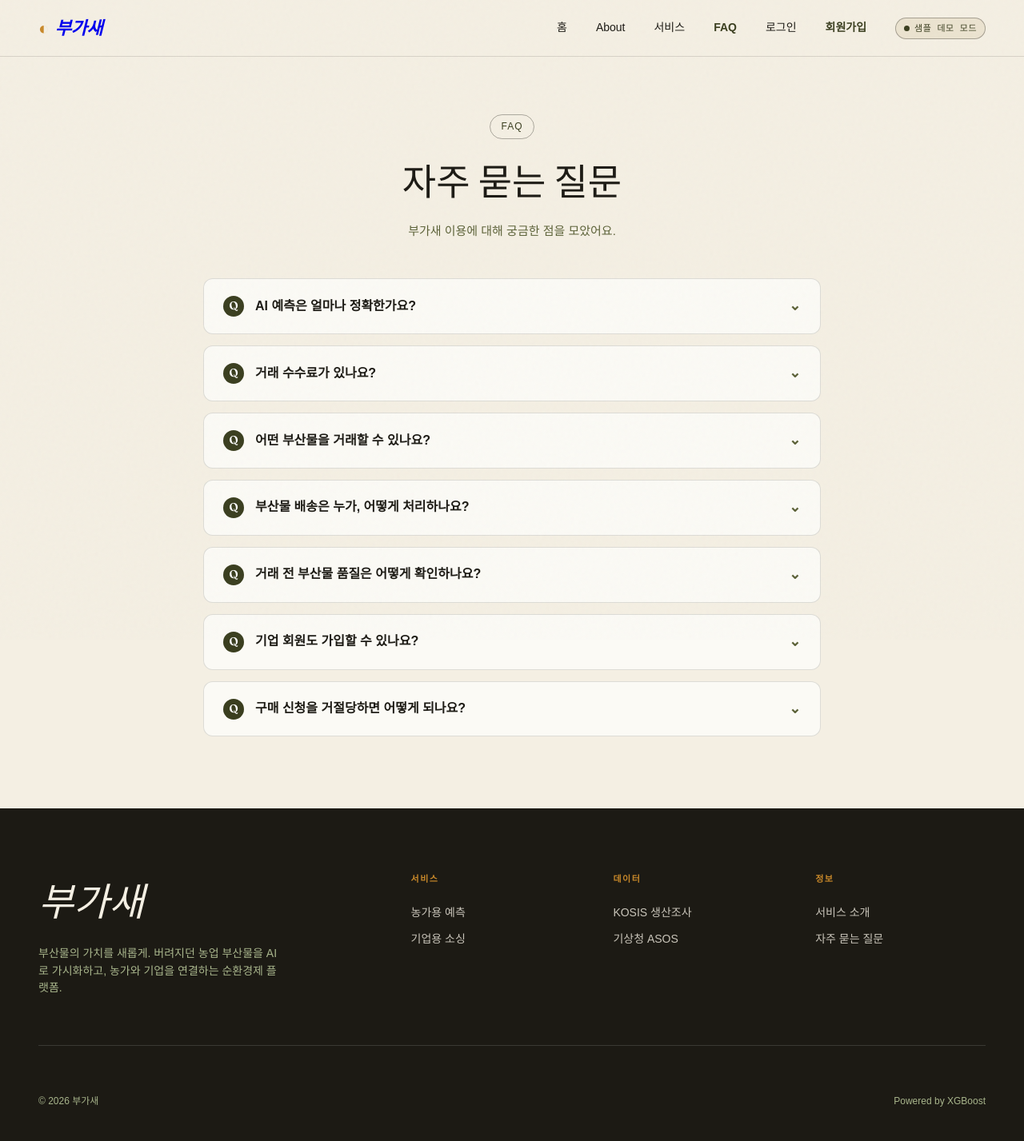
After one commit to phj3178/bugase-market, a Flask app: page /faq in a window 1280 px wide. The commit adds this page. Shown: the whole page at 80% size. Run offline with Flask 3, Linux system fonts and the light colour scheme; some web fonts are replaced.

Commit message:
홈 노을 히어로, FAQ, 거절사유, 지도/마이페이지 개선 전체 반영

```diff
--- a/app.py
+++ b/app.py
@@ -96,14 +96,24 @@ def index():
     return render_template("home.html", mode=MODE, active="home")
 
 
+
+
+
+
 @app.route("/about")
 def about():
     return render_template("about.html", mode=MODE, active="about")
 
 
+
 @app.route("/service")
 def service():
     return render_template("service.html", mode=MODE, active="service")
+
+
+@app.route("/faq")
+def faq():
+    return render_template("faq.html", mode=MODE, active="faq")
 
 
 @app.route("/api/options")
--- a/templates/base.html
+++ b/templates/base.html
@@ -20,6 +20,7 @@
     <a href="{{ url_for('index') }}" {% if active=='home' %}class="active"{% endif %}>홈</a>
     <a href="{{ url_for('about') }}" {% if active=='about' %}class="active"{% endif %}>About</a>
     <a href="{{ url_for('service') }}" {% if active=='service' %}class="active"{% endif %}>서비스</a>
+    <a href="{{ url_for('faq') }}" {% if active=='faq' %}class="active"{% endif %}>FAQ</a>
     {% if current_user.is_authenticated %}
       <a href="{{ url_for('mypage') }}" {% if active=='mypage' %}class="active"{% endif %}>마이페이지</a>
       <a href="{{ url_for('auth.logout') }}" style="color: var(--olive);">{{ current_user.name }}님 · 로그아웃</a>
@@ -57,7 +58,7 @@
     <div class="footer-col">
       <h5>정보</h5>
       <a href="{{ url_for('about') }}">서비스 소개</a>
-      <a href="{{ url_for('about') }}">기대 효과</a>
+      <a href="{{ url_for('faq') }}">자주 묻는 질문</a>
     </div>
   </div>
   <div class="footer-bottom">
--- /dev/null
+++ b/templates/faq.html
@@ -0,0 +1,90 @@
+{% extends "base.html" %}
+{% block title %}자주 묻는 질문 — 부가새{% endblock %}
+
+{% block head %}
+<style>
+  .faq-head { text-align: center; padding: 72px 24px 8px; }
+  .faq-head .section-tag {
+    display:inline-block; font-size:12px; letter-spacing:.08em; color:var(--olive);
+    border:1px solid var(--line-strong); border-radius:100px; padding:5px 14px; margin-bottom:18px;
+  }
+  .faq-head h1 { font-family:'Fraunces',serif; font-weight:500; font-size:clamp(30px,5vw,46px);
+    color:var(--ink); margin:0; }
+  .faq-head p { color:var(--olive-soft); font-size:15px; margin:14px 0 0; }
+
+  .faq-wrap { max-width: 820px; margin: 40px auto 90px; padding: 0 24px; }
+  .faq-item {
+    border:1px solid var(--line); border-radius:12px; overflow:hidden; margin-bottom:14px;
+    background:#FBFAF5; transition: border-color .15s;
+  }
+  .faq-item.open { border-color: var(--olive); }
+  .faq-q {
+    display:flex; align-items:center; gap:14px; cursor:pointer; padding:20px 24px;
+    font-size:16px; font-weight:600; color:var(--ink); user-select:none;
+  }
+  .faq-q .qmark {
+    flex-shrink:0; width:26px; height:26px; border-radius:50%;
+    background:var(--olive); color:#fff; font-family:'Fraunces',serif;
+    display:flex; align-items:center; justify-content:center; font-size:14px; font-weight:600;
+  }
+  .faq-q .qtext { flex:1; }
+  .faq-q .chev { transition: transform .2s; color:var(--olive-soft); font-size:18px; }
+  .faq-item.open .chev { transform: rotate(180deg); }
+  .faq-a {
+    max-height:0; overflow:hidden; transition: max-height .25s ease, padding .25s ease;
+    color:var(--olive-soft); font-size:14.5px; line-height:1.75; padding:0 24px 0 64px;
+  }
+  .faq-item.open .faq-a { max-height: 400px; padding-bottom:20px; }
+</style>
+{% endblock %}
+
+{% block content %}
+<div class="faq-head">
+  <span class="section-tag">FAQ</span>
+  <h1>자주 묻는 질문</h1>
+  <p>부가새 이용에 대해 궁금한 점을 모았어요.</p>
+</div>
+
+<div class="faq-wrap">
+  <div class="faq-item">
+    <div class="faq-q"><span class="qmark">Q</span><span class="qtext">AI 예측은 얼마나 정확한가요?</span><span class="chev">⌄</span></div>
+    <div class="faq-a">과거 농작물 생산조사(KOSIS)와 기상청 ASOS 기후 데이터를 학습한 모델로, 작물·지역별 단수(단위면적당 생산량)를 예측한 뒤 부산물 발생계수(RPR)를 곱해 발생량을 산출합니다. 데이터가 충분한 작물일수록 정확도가 높으며, 실측 기상 데이터와 평년값을 함께 사용해 예측을 보정합니다.</div>
+  </div>
+
+  <div class="faq-item">
+    <div class="faq-q"><span class="qmark">Q</span><span class="qtext">거래 수수료가 있나요?</span><span class="chev">⌄</span></div>
+    <div class="faq-a">현재 부가새의 매물 등록과 농가-기업 매칭은 모두 무료로 제공됩니다. 거래는 양측이 직접 연락해 진행하며, 부가새는 연결을 돕는 역할을 합니다.</div>
+  </div>
+
+  <div class="faq-item">
+    <div class="faq-q"><span class="qmark">Q</span><span class="qtext">어떤 부산물을 거래할 수 있나요?</span><span class="chev">⌄</span></div>
+    <div class="faq-a">볏짚, 보릿짚, 옥수수대, 콩대, 과수 전정가지 등 곡물·과수에서 발생하는 다양한 농업 부산물을 거래할 수 있습니다. 농가가 AI 예측 결과를 바탕으로 발생량을 등록하면, 기업이 작물·지역으로 검색해 구매를 신청합니다.</div>
+  </div>
+
+  <div class="faq-item">
+    <div class="faq-q"><span class="qmark">Q</span><span class="qtext">부산물 배송은 누가, 어떻게 처리하나요?</span><span class="chev">⌄</span></div>
+    <div class="faq-a">판매자(농가)가 직접 화물로 발송하거나, 구매자(기업)가 농가로 방문 수거하는 방식 중 거래 시 협의하여 결정합니다. 농가가 등록한 농장 위치는 지도에서 바로 확인할 수 있어 수거 동선을 계획하기 좋습니다.</div>
+  </div>
+
+  <div class="faq-item">
+    <div class="faq-q"><span class="qmark">Q</span><span class="qtext">거래 전 부산물 품질은 어떻게 확인하나요?</span><span class="chev">⌄</span></div>
+    <div class="faq-a">판매자가 매물을 등록할 때 수확 예정일, 보관 상태, 추가 설명을 기입하도록 안내하고 있습니다. 구매 신청 시 메시지로 궁금한 점을 전달할 수 있고, 농가가 수락하면 양측 연락처가 공개되어 세부 품질·조건을 직접 협의할 수 있습니다.</div>
+  </div>
+
+  <div class="faq-item">
+    <div class="faq-q"><span class="qmark">Q</span><span class="qtext">기업 회원도 가입할 수 있나요?</span><span class="chev">⌄</span></div>
+    <div class="faq-a">네, 농업 부산물을 원료로 활용하는 식품·사료·바이오 기업이라면 누구나 구매자(기업 회원)로 가입해 이용하실 수 있습니다. 회원가입 시 농가/기업을 선택하면 됩니다.</div>
+  </div>
+
+  <div class="faq-item">
+    <div class="faq-q"><span class="qmark">Q</span><span class="qtext">구매 신청을 거절당하면 어떻게 되나요?</span><span class="chev">⌄</span></div>
+    <div class="faq-a">농가가 거절하면 거절 사유와 함께 '거절됨'으로 표시되며, 같은 매물에 다시 신청할 수는 없습니다. 마이페이지의 '내 구매 신청 내역'에서 거절된 신청은 직접 삭제해 정리할 수 있습니다.</div>
+  </div>
+</div>
+
+<script>
+  document.querySelectorAll(".faq-q").forEach(q => {
+    q.addEventListener("click", () => q.parentElement.classList.toggle("open"));
+  });
+</script>
+{% endblock %}
```
Also changed, not shown: templates/home.html (+44 -33 lines), static/img/hero-sunset.jpg (added).
